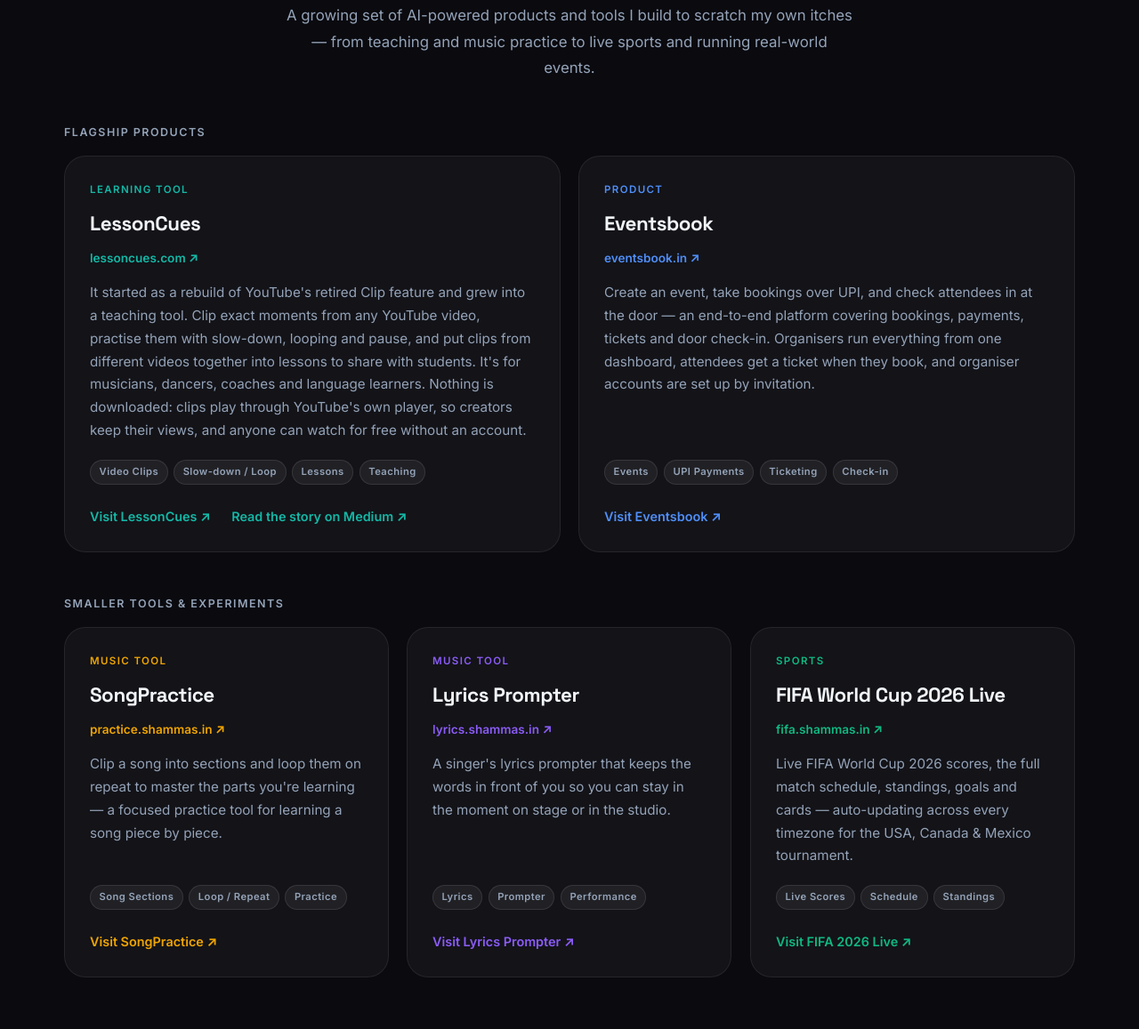
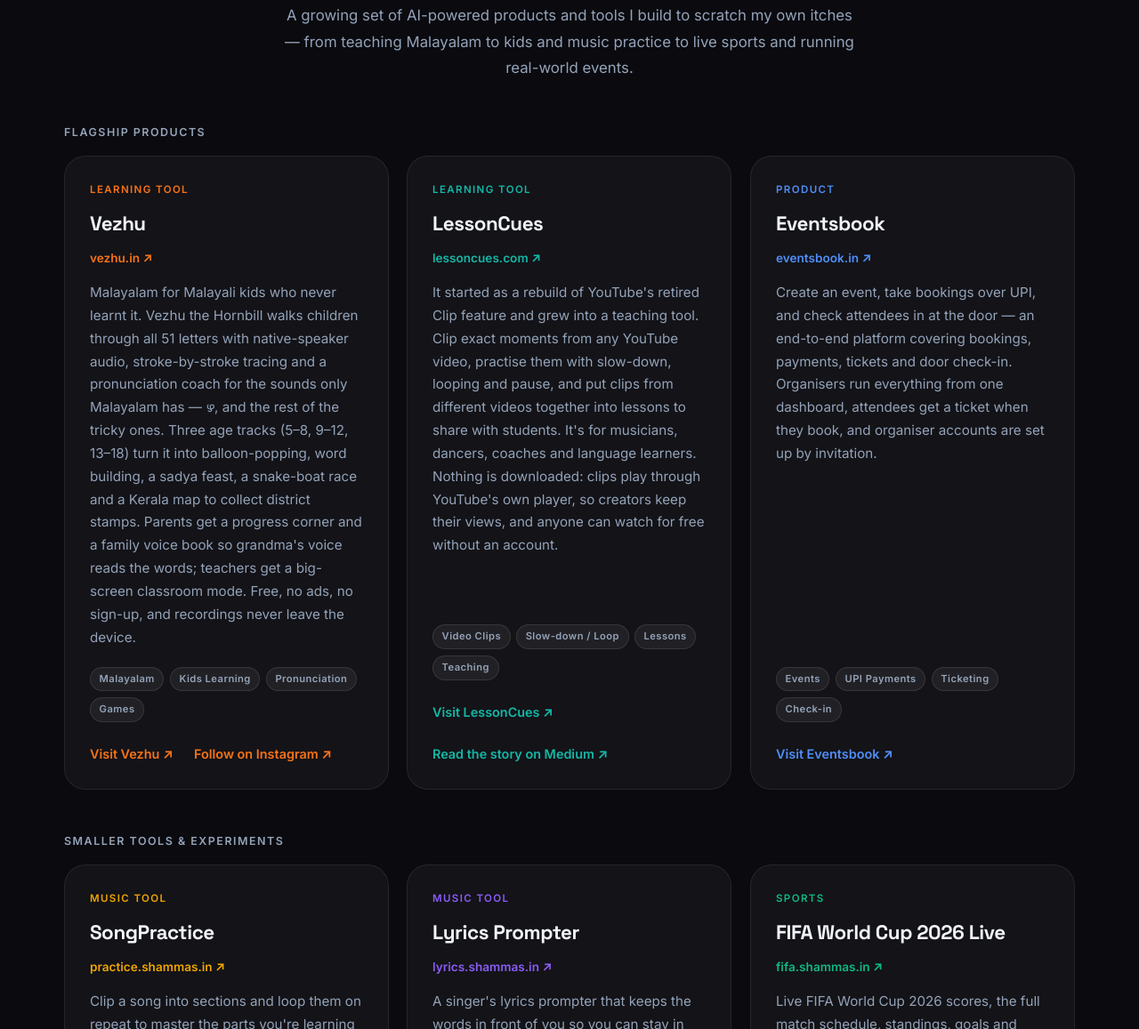
Before and after one commit to mshammas/shammasin, a plain HTML site: page ventures.html in a window 1280 px wide. Shown: the part 228-1385 px from the top of the page at 89% size. Drawn offline with Linux system fonts and the light colour scheme.

Commit message:
Add Vezhu as a flagship AI venture
Vezhu (vezhu.in) teaches Malayalam to Malayali kids who never learnt it.
Add it as the first card in the flagship row on the ventures page, widen
that row to three columns, and introduce an --orange theme accent for it.
Mention Vezhu on the home-page ventures bento card and refresh the
ventures meta tags and sitemap lastmod.

Co-Authored-By: Claude Opus 5 <noreply@anthropic.com>

```diff
--- a/header.html
+++ b/header.html
@@ -20,6 +20,7 @@
     --red:          #ef4444;
     --green:        #10b981;
     --teal:         #14b8a6;
+    --orange:       #f97316;
     --radius:       16px;
     --radius-lg:    24px;
     --glow-blue:    0 0 40px rgba(79,142,247,0.18);
--- a/sitemap.xml
+++ b/sitemap.xml
@@ -1,2 +1,2 @@
 <?xml version='1.0' encoding='utf-8'?>
-<urlset xmlns="https://www.sitemaps.org/schemas/sitemap/0.9"><url><loc>https://shammas.in/</loc><lastmod>2025-03-23</lastmod><priority>1.0</priority></url><url><loc>https://shammas.in/career.html</loc><lastmod>2025-03-23</lastmod><priority>0.9</priority></url><url><loc>https://shammas.in/music.html</loc><lastmod>2025-03-23</lastmod><priority>0.8</priority></url><url><loc>https://shammas.in/check4spam.html</loc><lastmod>2025-03-23</lastmod><priority>0.8</priority></url><url><loc>https://shammas.in/sports.html</loc><lastmod>2025-03-23</lastmod><priority>0.7</priority></url><url><loc>https://shammas.in/ventures.html</loc><lastmod>2026-09-17</lastmod><priority>0.7</priority></url><url><loc>https://shammas.in/contact.html</loc><lastmod>2025-03-23</lastmod><priority>0.6</priority></url></urlset>
+<urlset xmlns="https://www.sitemaps.org/schemas/sitemap/0.9"><url><loc>https://shammas.in/</loc><lastmod>2025-03-23</lastmod><priority>1.0</priority></url><url><loc>https://shammas.in/career.html</loc><lastmod>2025-03-23</lastmod><priority>0.9</priority></url><url><loc>https://shammas.in/music.html</loc><lastmod>2025-03-23</lastmod><priority>0.8</priority></url><url><loc>https://shammas.in/check4spam.html</loc><lastmod>2025-03-23</lastmod><priority>0.8</priority></url><url><loc>https://shammas.in/sports.html</loc><lastmod>2025-03-23</lastmod><priority>0.7</priority></url><url><loc>https://shammas.in/ventures.html</loc><lastmod>2026-11-24</lastmod><priority>0.7</priority></url><url><loc>https://shammas.in/contact.html</loc><lastmod>2025-03-23</lastmod><priority>0.6</priority></url></urlset>
--- a/ventures.html
+++ b/ventures.html
@@ -15,8 +15,8 @@
   <meta charset="UTF-8"/>
   <meta name="viewport" content="width=device-width, initial-scale=1.0"/>
   <title>AI Ventures | Shammas Oliyath</title>
-  <meta name="description" content="AI-powered ventures built by Shammas Oliyath — LessonCues and Eventsbook, plus SongPractice, a lyrics prompter and FIFA World Cup 2026 live scores.">
-  <meta name="keywords" content="Shammas Oliyath, AI Ventures, LessonCues, Eventsbook, SongPractice, Lyrics Prompter, FIFA World Cup 2026">
+  <meta name="description" content="AI-powered ventures built by Shammas Oliyath — Vezhu, LessonCues and Eventsbook, plus SongPractice, a lyrics prompter and FIFA World Cup 2026 live scores.">
+  <meta name="keywords" content="Shammas Oliyath, AI Ventures, Vezhu, Learn Malayalam for kids, LessonCues, Eventsbook, SongPractice, Lyrics Prompter, FIFA World Cup 2026">
   <meta name="author" content="Shammas Oliyath">
   <meta name="robots" content="index, follow">
   <meta property="og:type" content="website">
@@ -120,6 +120,7 @@
     .venture-fifa     { --card-accent: var(--green);  --card-glow: rgba(16,185,129,0.10); }
     .venture-events   { --card-accent: var(--blue);   --card-glow: rgba(79,142,247,0.10); }
     .venture-lessons  { --card-accent: var(--teal);   --card-glow: rgba(20,184,166,0.10); }
+    .venture-vezhu    { --card-accent: var(--orange); --card-glow: rgba(249,115,22,0.10); }
 
     /* Group headings: flagship products, then smaller tools */
     .ventures-group-label {
@@ -249,7 +250,7 @@
       <h1 class="section-title">Things I'm Building with AI</h1>
       <p class="ventures-lead">
         A growing set of AI-powered products and tools I build to scratch my own itches — from
-        teaching and music practice to live sports and running real-world events.
+        teaching Malayalam to kids and music practice to live sports and running real-world events.
       </p>
     </section>
 
@@ -258,9 +259,35 @@
     ══════════════════════════════════════════ -->
     <section class="ventures-section" aria-label="AI ventures">
       <h2 class="ventures-group-label">Flagship products</h2>
-      <div class="ventures-grid">
+      <div class="ventures-grid ventures-grid-3">
 
-        <article class="venture-card glass-card venture-lessons reveal reveal-delay-1">
+        <article class="venture-card glass-card venture-vezhu reveal reveal-delay-1">
+          <div class="venture-cat">Learning Tool</div>
+          <div class="venture-title">Vezhu</div>
+          <a href="https://vezhu.in" target="_blank" rel="noopener" class="venture-domain">vezhu.in &#8599;</a>
+          <p class="venture-desc">
+            Malayalam for Malayali kids who never learnt it. Vezhu the Hornbill walks children
+            through all 51 letters with native-speaker audio, stroke-by-stroke tracing and a
+            pronunciation coach for the sounds only Malayalam has &mdash; ഴ, and the rest of the tricky
+            ones. Three age tracks (5&ndash;8, 9&ndash;12, 13&ndash;18) turn it into balloon-popping, word building,
+            a sadya feast, a snake-boat race and a Kerala map to collect district stamps.
+            Parents get a progress corner and a family voice book so grandma's voice reads the
+            words; teachers get a big-screen classroom mode. Free, no ads, no sign-up, and
+            recordings never leave the device.
+          </p>
+          <div class="venture-tags">
+            <span class="venture-tag">Malayalam</span>
+            <span class="venture-tag">Kids Learning</span>
+            <span class="venture-tag">Pronunciation</span>
+            <span class="venture-tag">Games</span>
+          </div>
+          <div class="venture-links">
+            <a href="https://vezhu.in" target="_blank" rel="noopener" class="venture-visit">Visit Vezhu &#8599;</a>
+            <a href="https://www.instagram.com/vezhu.in" target="_blank" rel="noopener" class="venture-visit">Follow on Instagram &#8599;</a>
+          </div>
+        </article>
+
+        <article class="venture-card glass-card venture-lessons reveal reveal-delay-2">
           <div class="venture-cat">Learning Tool</div>
           <div class="venture-title">LessonCues</div>
           <a href="https://lessoncues.com" target="_blank" rel="noopener" class="venture-domain">lessoncues.com ↗</a>
@@ -284,7 +311,7 @@
           </div>
         </article>
 
-        <a href="https://eventsbook.in" target="_blank" rel="noopener" class="venture-card glass-card venture-events reveal reveal-delay-2">
+        <a href="https://eventsbook.in" target="_blank" rel="noopener" class="venture-card glass-card venture-events reveal reveal-delay-3">
           <div class="venture-cat">Product</div>
           <div class="venture-title">Eventsbook</div>
           <div class="venture-domain">eventsbook.in ↗</div>
```
Also changed, not shown: index.html (+2 -1 lines).
